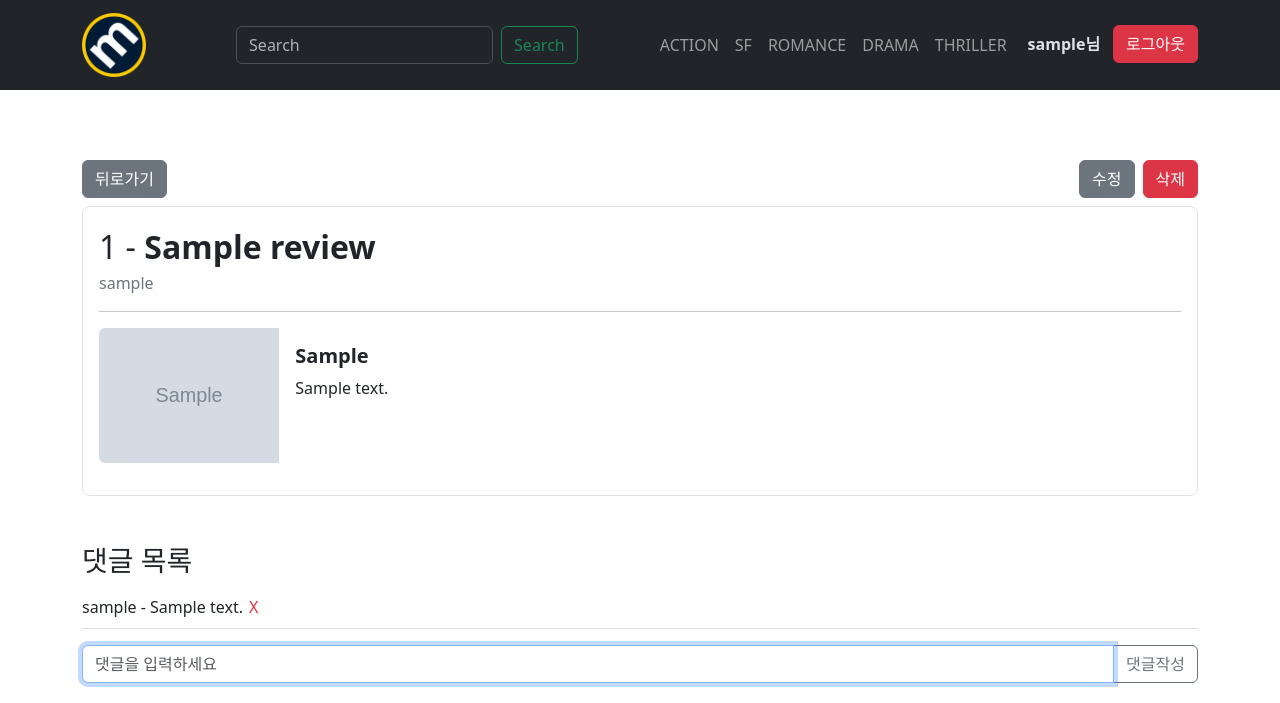
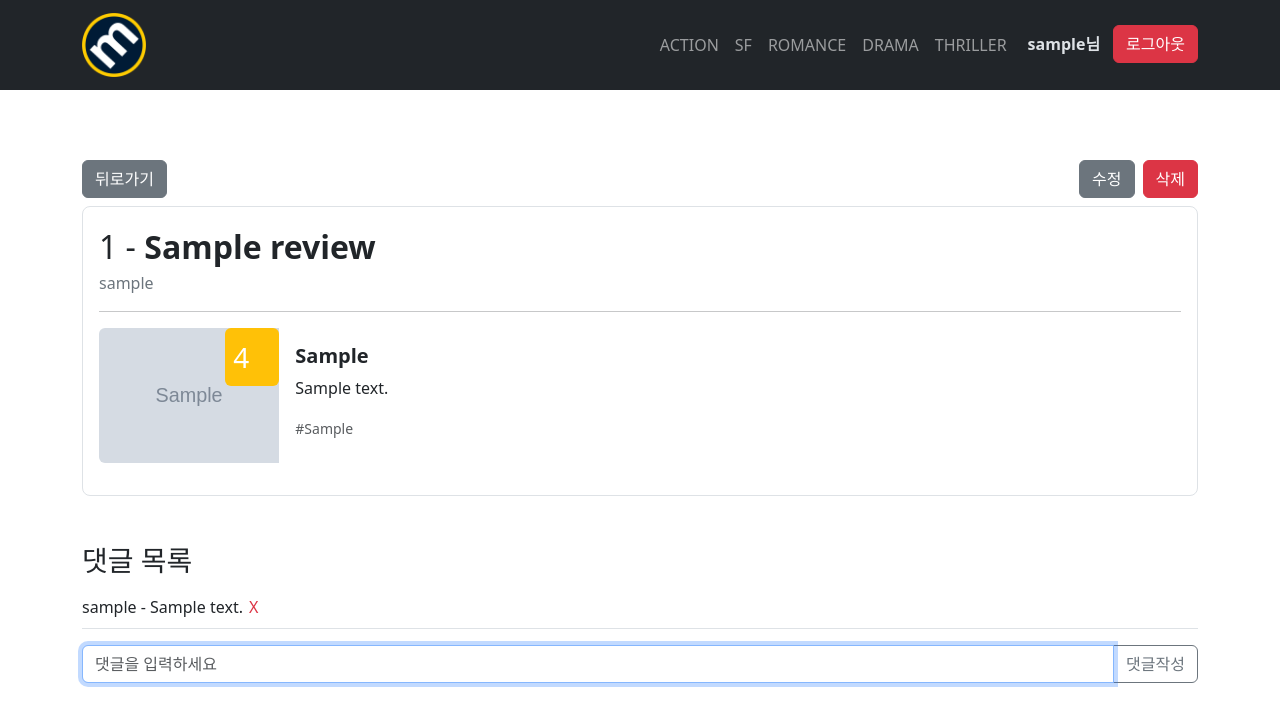
Before and after one commit to DT-HYUNJUN/movie-review-share-group15, a Django app: page /reviews/1/ in a window 1280 px wide. Shown: the top 703 px of the page. Run offline with Django 3.2, Linux system fonts and the light colour scheme; a user stored in the database is signed in; tables that the repository leaves empty hold one stand-in row (values such as "Sample post"); grey boxes marked "Sample" are stand-in pictures; some web fonts are replaced.

Commit message:
[ADD] rating, genre

```diff
--- a/reviews/forms.py
+++ b/reviews/forms.py
@@ -34,9 +34,32 @@ class ReviewForm(forms.ModelForm):
             }
         ),
     )
+
+    rating = forms.IntegerField(
+        widget=forms.NumberInput(
+            attrs={
+                'min': 1,
+                'max': 100,
+                'value': 100,
+                'class': 'form-control',
+                'placeholder': '점수를 입력해주세요.',
+            },
+        ),
+    )
+
+    CHOICES = (('액션' , '액션'), ('SF', 'SF'), ('로맨스', '로맨스'), ('드라마', '드라마'), ('스릴러', '스릴러'))
+    genre = forms.ChoiceField(
+        choices=CHOICES,
+        widget=forms.Select(
+            attrs={
+                'class': 'form-control',
+            }
+        )
+    )
+
     class Meta:
         model = Review
-        fields = ('title', 'content', 'movie', 'image',)
+        fields = ('title', 'content', 'movie', 'image', 'rating', 'genre',)
 
 
 class CommentForm(forms.ModelForm):
--- a/reviews/models.py
+++ b/reviews/models.py
@@ -10,6 +10,8 @@ class Review(models.Model):
     title = models.CharField(max_length=30)
     content = models.TextField(null=True)
     movie = models.CharField(max_length=30)
+    rating = models.IntegerField(default=100)
+    genre = models.CharField(max_length=50, default='')
     image = models.ImageField(blank=True, upload_to='%Y/%m/%d/')
     image_thumbnail = ImageSpecField(source='image',
         processors=[ResizeToFill(200, 200)],
--- a/reviews/templates/reviews/detail.html
+++ b/reviews/templates/reviews/detail.html
@@ -25,10 +25,12 @@
   <hr>
   <div class="card mb-3 border-0">
     <div class="row g-0">
-      <div class="col-md-2">
+      <div class="col-md-2 position-relative">
         {% if review.image %}
+          <div class="rating position-absolute top-0 end-0 bg-warning fs-3 p-2 rounded-2 text-white fw-boldtext-center" style="width: 30%;">{{ review.rating }}</div>
           <img src="{{ review.image_thumbnail.url }}" class="img-fluid rounded-start" alt="...">
         {% else %}
+          <div class="rating position-absolute top-0 end-0 bg-warning fs-3 p-2 rounded-2 text-white fw-bold text-center" style="width: 30%;">{{ review.rating }}</div>
           <img src="{% static 'img/film.png' %}" class="img-fluid rounded-start" alt="">
         {% endif %}
       </div>
@@ -36,6 +38,8 @@
         <div class="card-body">
           <h5 class="card-title fw-bold">{{ review.movie }}</h5>
           <p class="card-text">{{ review.content }}</p>
+          <p class="card-text"><small class="text-body-secondary">#{{ review.genre }}</small></p>
+      </div>
         </div>
       </div>
     </div>
--- a/reviews/urls.py
+++ b/reviews/urls.py
@@ -10,4 +10,5 @@ urlpatterns = [
     path('<int:review_pk>/delete/', views.delete, name='delete'),
     path('<int:review_pk>/comments/', views.comment_create, name='comment_create'),
     path('<int:review_pk>/comments/<int:comment_pk>/delete/', views.comment_delete, name='comment_delete'),
+    path('genre/<str:review_genre>/', views.genre, name='genre'),
 ]
--- a/reviews/views.py
+++ b/reviews/views.py
@@ -91,3 +91,11 @@ def comment_delete(request, review_pk, comment_pk):
     if comment.user == request.user:
         comment.delete()
     return redirect('reviews:detail', review_pk)
+
+
+def genre(request, review_genre):
+    reviews = Review.objects.filter(genre=review_genre)
+    context = {
+        'reviews': reviews,
+    }
+    return render(request, 'reviews/index.html', context)
--- a/templates/navbar.html
+++ b/templates/navbar.html
@@ -3,26 +3,23 @@
 <nav class="fixed-top navbar navbar-expand-lg bg-dark" data-bs-theme= "dark" id="navbar">
   <div class="container">
     <a class="navbar-brand" href="{% url 'reviews:index' %}"><img id="logo" src="{% static 'img/logo.png' %}" alt="logo"></a>
-    <form class="d-flex" role="search">
-      <input class="form-control me-2" type="search" placeholder="Search" aria-label="Search">
-      <button class="btn btn-outline-success" type="submit">Search</button>
-    </form>
+
     <div class="d-flex">
       <ul class="navbar-nav me-auto mb-2 mb-lg-0 text-end">
         <li class="nav-item">
-          <a class="nav-link" aria-current="page" href="#">ACTION</a>
+          <a class="nav-link" aria-current="page" href="{% url 'reviews:genre' '액션' %}">ACTION</a>
         </li>
         <li class="nav-item">
-          <a class="nav-link" href="#">SF</a>
+          <a class="nav-link" href="{% url 'reviews:genre' 'SF' %}">SF</a>
         </li>
         <li class="nav-item">
-          <a class="nav-link">ROMANCE</a>
+          <a class="nav-link" href="{% url 'reviews:genre' '로맨스' %}">ROMANCE</a>
         </li>
         <li class="nav-item">
-          <a class="nav-link">DRAMA</a>
+          <a class="nav-link" href="{% url 'reviews:genre' '드라마' %}">DRAMA</a>
         </li>
         <li class="nav-item">
-          <a class="nav-link">THRILLER</a>
+          <a class="nav-link" href="{% url 'reviews:genre' '스릴러' %}">THRILLER</a>
         </li>
         <li class="nav-item d-flex">
           {% if user.is_authenticated %}
```
Also changed, not shown: reviews/templates/reviews/index.html (+7 -3 lines), reviews/migrations/0002_auto_20230414_1444.py (added), static/style/style.css (line endings or trailing spaces).
